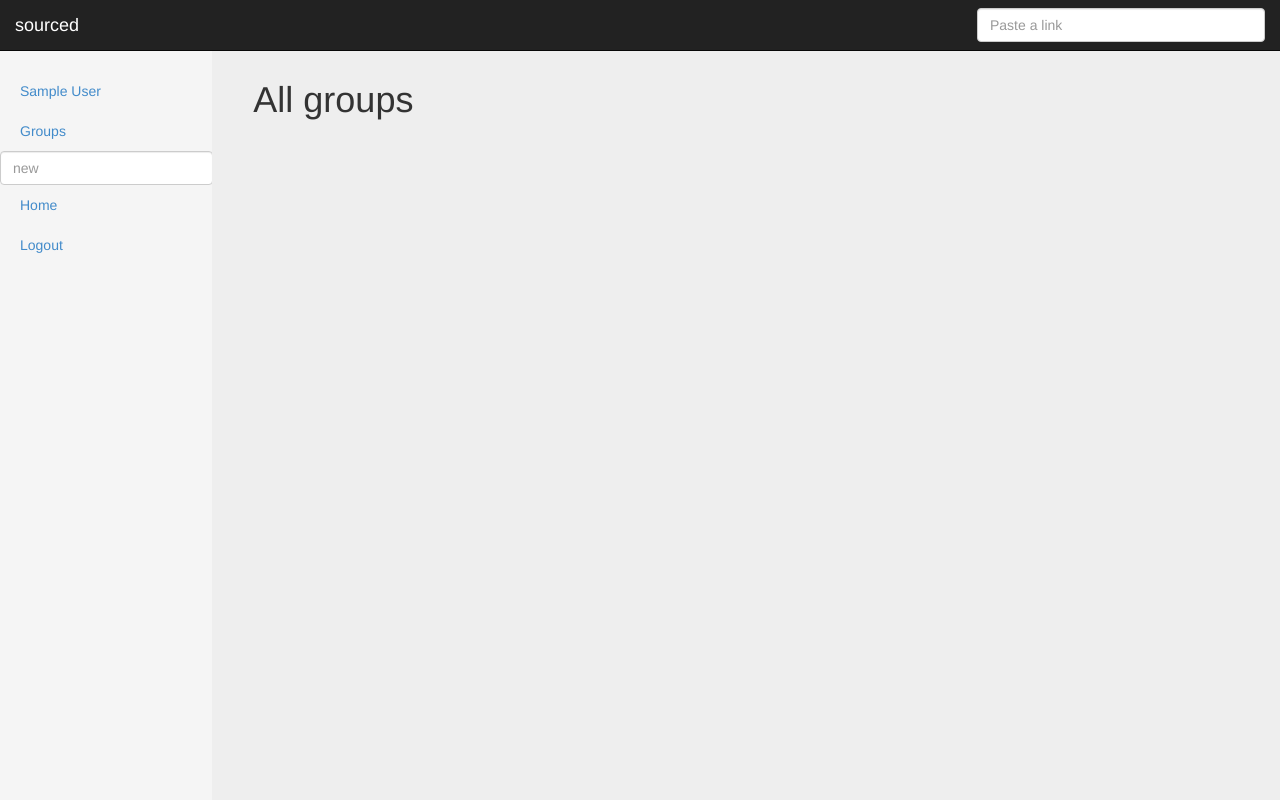
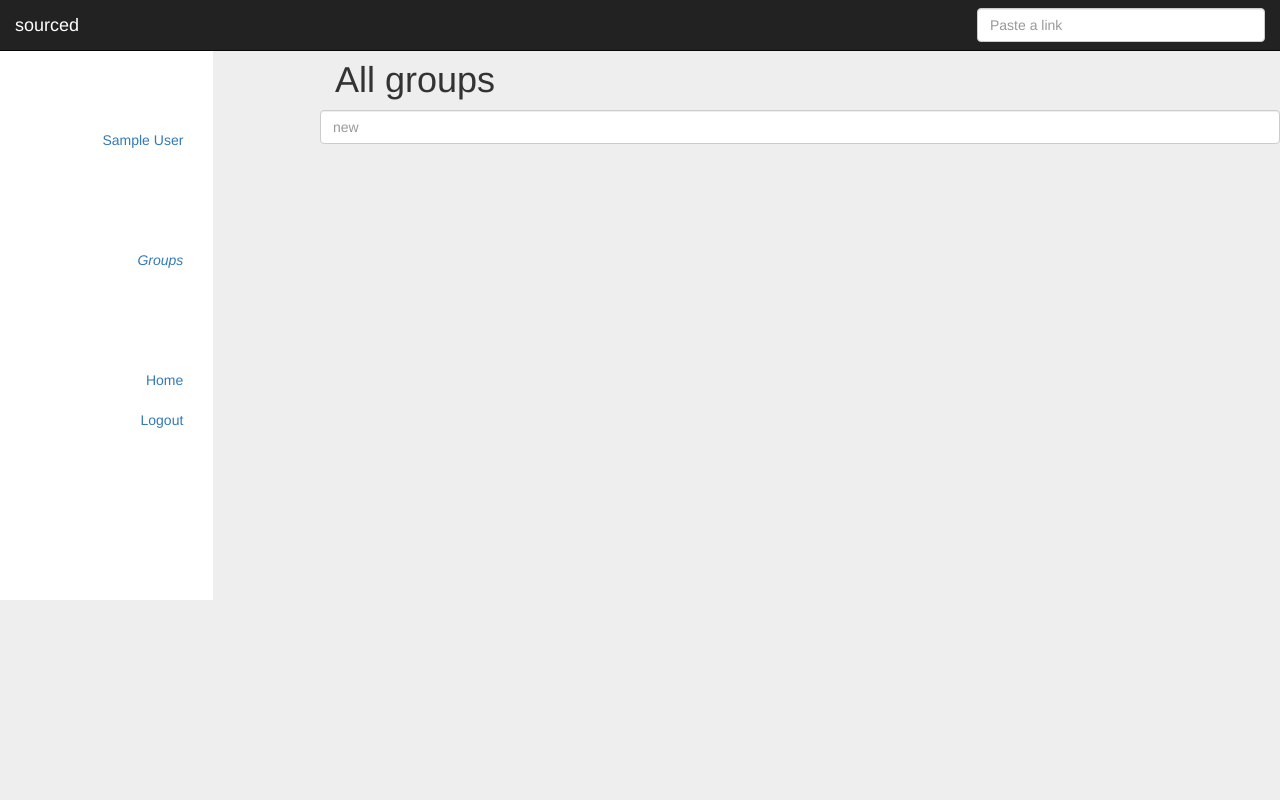
Before and after one commit to pmaddi/sourced, a Flask app: page /groups in a window 1280 px wide. Run offline with Flask 2, Linux system fonts and the light colour scheme; the visitor is signed in with stand-in values (Sample User, id 1); data comes from the database, SQL or seed files in the repository; data that the repository does not hold is empty; parts of the project's set-up code (start-up, migrations or seed data) failed here and were passed over; some libraries are stand-ins or nearby versions.

Commit message:
changed some styling

```diff
--- a/app/templates/base.html
+++ b/app/templates/base.html
@@ -15,12 +15,12 @@
     {% endif %}
 
     <!-- Bootstrap core CSS -->
-    <link href="/static/css/bootstrap.min.css" rel="stylesheet">
-
+    <!-- <link href="/static/css/bootstrap.min.css" rel="stylesheet"> -->
+    <link rel="stylesheet" type="text/css" href="http://bootswatch.com/yeti/bootstrap.min.css"></link>
     <!-- Custom styles for this template -->
-    <link href="/static/css/dashboard.css" rel="stylesheet">
+    <!-- <link href="/static/css/dashboard.css" rel="stylesheet"> -->
     <link href="/static/css/signin.css" rel="stylesheet">
-    <link href="/static/css/site.css" rel="stylesheet">
+    <!-- <link href="/static/css/site.css" rel="stylesheet"> -->
 
     <!-- Just for debugging purposes. Don't actually copy this line! -->
     <!--[if lt IE 9]><script src="../../assets/js/ie8-responsive-file-warning.js"></script><![endif]-->
@@ -36,18 +36,12 @@
     <!-- topbar -->
     <div class="navbar navbar-inverse navbar-fixed-top" role="navigation">
       <div class="container-fluid">
-        <div class="navbar-header">
-          <button type="button" class="navbar-toggle" data-toggle="collapse" data-target=".navbar-collapse">
-            <span class="sr-only">Toggle navigation</span>
-            <span class="icon-bar"></span>
-            <span class="icon-bar"></span>
-            <span class="icon-bar"></span>
-          </button>
-          <a class="navbar-brand" href="{{ url_for('index') }}">sourced</a>
-        </div>
-        <div class="navbar-collapse collapse">
+        <!-- <div class="navbar-header"> -->
+            <a class="navbar-brand" href="{{ url_for('index') }}">sourced</a>
+            <!-- </div> -->
+
             {% if g.user.is_authenticated() %}
-            <form class="navbar-form navbar-right" action="{{url_for('index')}}" method="post" name="post">
+            <form class="nav navbar-form navbar-right" action="{{url_for('index')}}" method="post" name="post">
                 {{ post_form.post(size = 30, class="form-control", maxlength = 140, placeholder = "Paste a link") }}
             </form>
             {% else %}
@@ -56,30 +50,52 @@
               <li><a href="{{ url_for('login') }}">Login</a></li>
             </ul>
             {% endif %}
-        </div>
+
+
+
+
+
       </div>
     </div>
 
     <div class="container-fluid">
        <div class="row">
             {% if g.user.is_authenticated() %}
-                <div class="col-sm-3 col-md-2 sidebar">
-                  <ul class="nav nav-sidebar">
+                <div class="col-xs-2" style="background-color:white" >
+                  <ul class="nav nav-sidebar text-right">
+                    <br>
+                    <br>
+                    <br>
+                    <br>
                     <li><a href="{{ url_for('show_user_profile', userint = g.user.id) }}">{{g.user.name}}</a></li>
-                    <li ><a href="{{ url_for('show_all_groups') }}">Groups</a></li>
+                    <br>
+                    <br>
+                    <br>
+                    <br>
+                    <li ><a href="{{ url_for('show_all_groups') }}"><em>Groups</em></a></li>
                     {% for group in groups %}
                         <li ><a href="{{ url_for('show_group_profile', groupint = group.id) }}">{{group.name}}</a></li>
                     {% endfor %}
-                    <li>
-                        <form class="form " action="{{url_for('show_all_groups')}}" method="post" name="post">
-                            {{ new_group_form.new_group(size = 30, class="form-control", maxlength = 140, placeholder = "new") }}
-                        </form>
-                    </li>
+
+                    <br>
+                    <br>
+                    <br>
+                    <br>
+
                     <li><a href="{{ url_for('index') }}">Home</a></li>
                     <li><a href="{{ url_for('logout') }}">Logout</a></li>
+
+                    <br>
+                    <br>
+                    <br>
+                    <br>
+                    <br>
+                    <br>
+                    <br>
+                    <br>
                   </ul>
                 </div>
-                <div class="col-sm-9 col-sm-offset-3 col-md-10 col-md-offset-2 main">
+                <div class="col-xs-9 col-xs-offset-1">
 
             {% else %}
                 <div class="col-md-6 col-md-offset-3 main">
--- a/app/templates/groups.html
+++ b/app/templates/groups.html
@@ -10,6 +10,11 @@
 		{% for group in allgroups %}
 			<li><a href="{{ url_for('show_group_profile', groupint = group.id) }}">{{group.name}}</a></li>
 		{% endfor %}
+		<li>
+		    <form class="form " action="{{url_for('show_all_groups')}}" method="post" name="post">
+		        {{ new_group_form.new_group(size = 30, class="form-control", maxlength = 140, placeholder = "new") }}
+		    </form>
+		</li>
 	</ul>
 
 </div>
```
Also changed, not shown: db_repository/versions/015_migration.py (added, +19 -0 lines), db_repository/versions/016_migration.py (added, +19 -0 lines).
